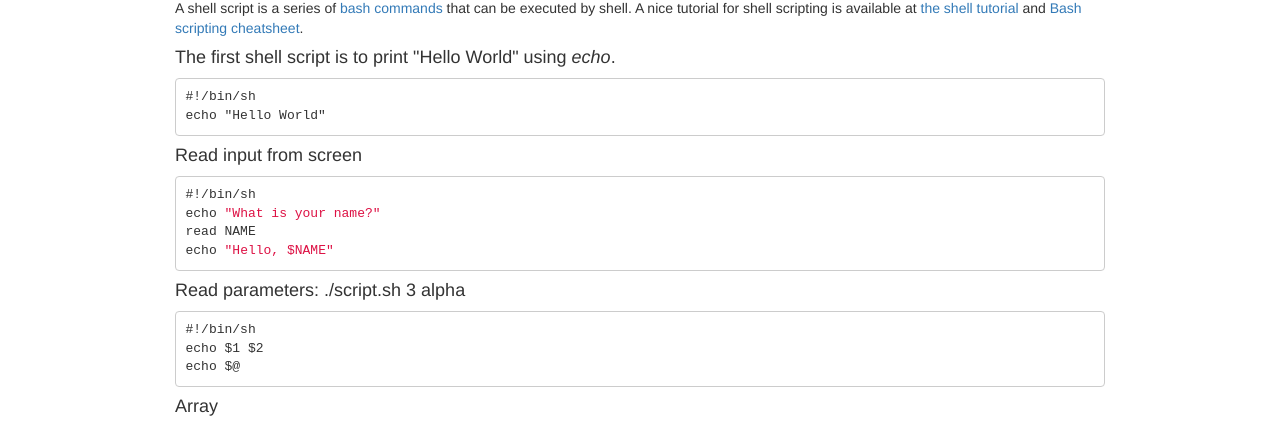
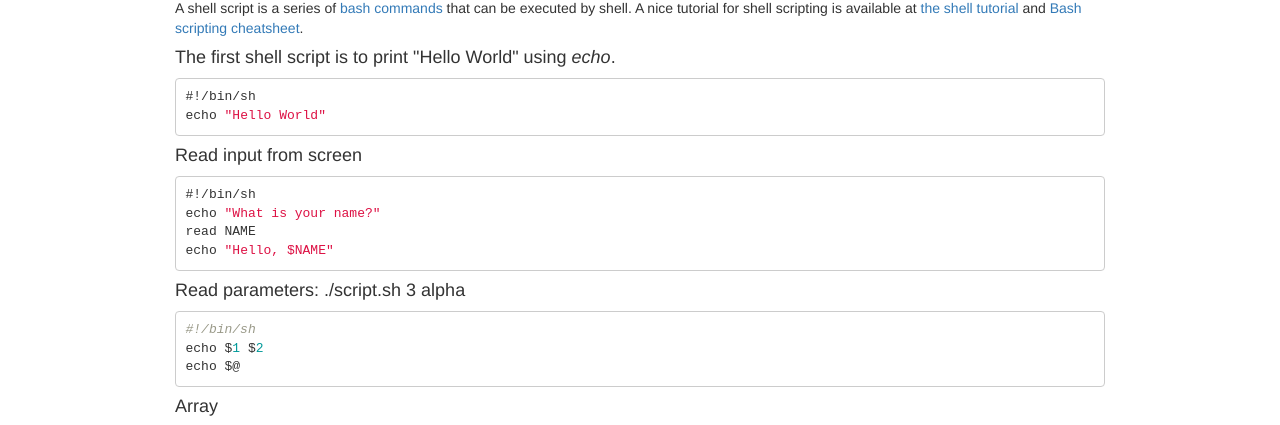
Before and after one commit to lliu1871/PhyEd, a Jekyll site: the page built from pages/test.html, in a window 1280 px wide. Shown: the part 177-602 px from the top of the page. Built offline with Jekyll 4.4.1, drawn with Linux system fonts in a browser that asks for light colours.

Commit message:
Update test.html

```diff
--- a/pages/test.html
+++ b/pages/test.html
@@ -6,7 +6,7 @@
 <h2 id="shell-script-tutorial">Shell script tutorial</h2>
 <p>A shell script is a series of <a href="https://ss64.com/bash/">bash commands</a> that can be executed by shell. A nice tutorial for shell scripting is available at <a href="https://www.tutorialspoint.com/unix/shell_scripting.htm">the shell tutorial</a> and <a href="https://devhints.io/bash">Bash scripting cheatsheet</a>.</p>
 <h4 id="the-first-shell-script-is-to-print-hello-world-using-echo">The first shell script is to print &quot;Hello World&quot; using <em>echo</em>.</h4>
-<pre><code class="shell">#!/bin/sh
+<pre><code class="bash">#!/bin/sh
 echo &quot;Hello World&quot;
 </code></pre>
 <h4 id="read-input-from-screen">Read input from screen</h4>
@@ -16,7 +16,7 @@
 echo &quot;Hello, $NAME&quot;
 </code></pre>
 <h4 id="read-parameters-scriptsh-3-alpha">Read parameters: ./script.sh 3 alpha</h4>
-<pre><code class="language-shell">#!/bin/sh
+<pre><code class="python">#!/bin/sh
 echo $1 $2
 echo $@
 </code></pre>
```
